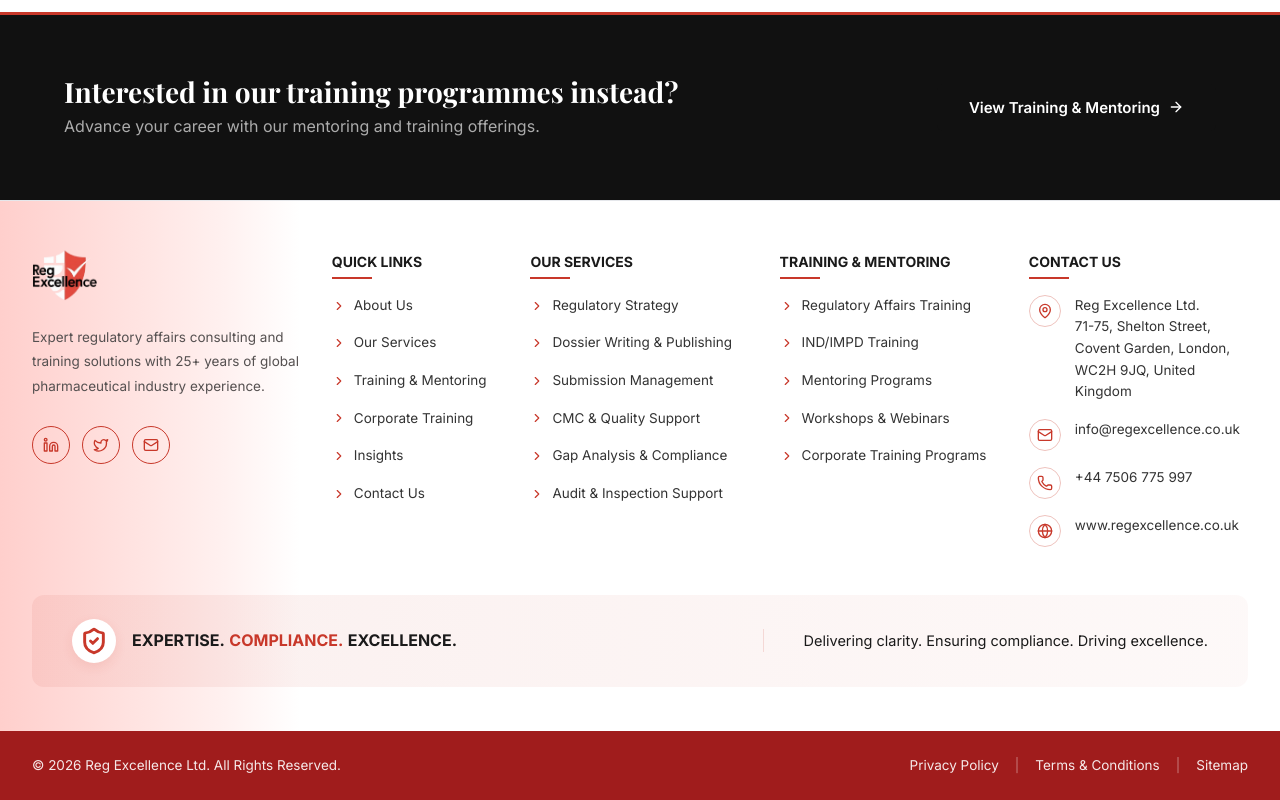
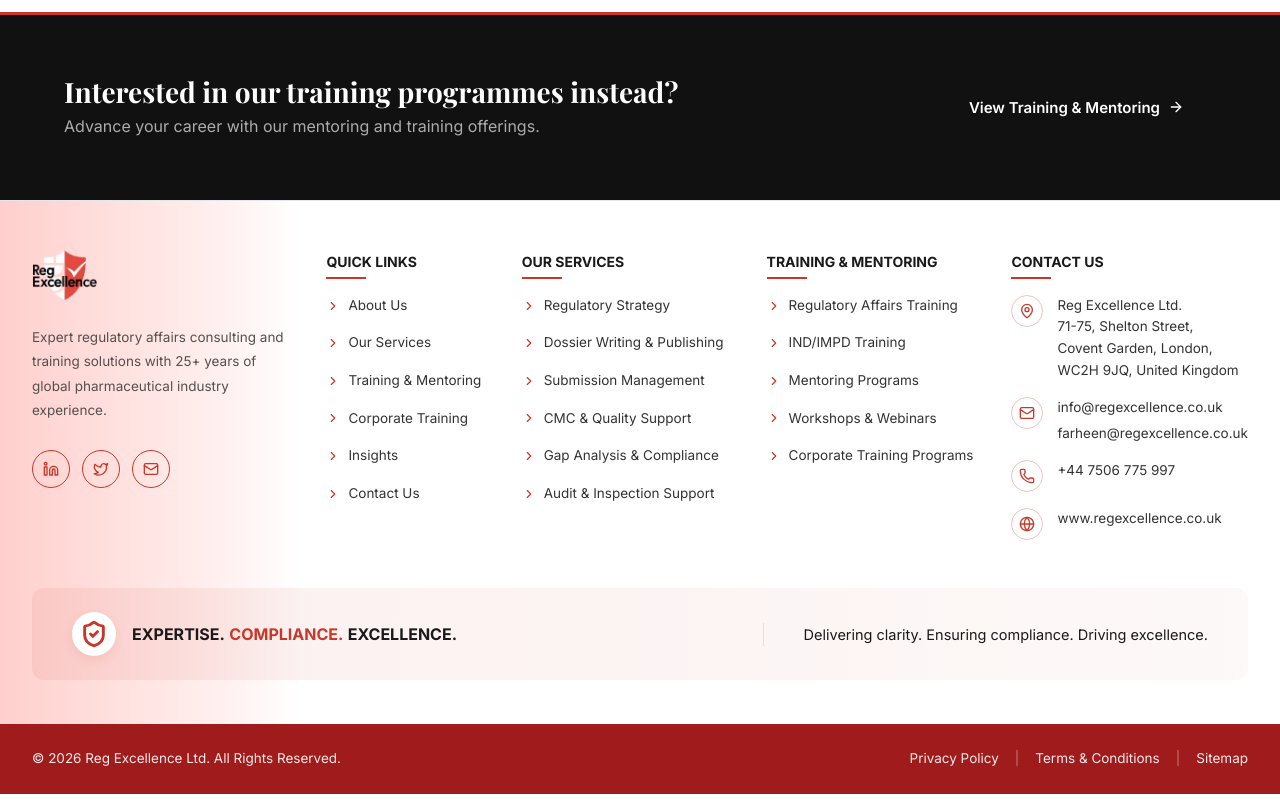
Before and after one commit to yaswanth3987/reg-excellence-new, a React (Vite) app: page /careers in a window 1280 px wide. Shown: the part 2683-3483 px from the top of the page. Built offline with nearby package versions, Linux system fonts and the light colour scheme; no server answers.

Commit message:
Add farheen@regexcellence.co.uk under email details

```diff
--- a/src/components/Footer.jsx
+++ b/src/components/Footer.jsx
@@ -72,7 +72,10 @@
                 </li>
                 <li>
                   <div className="contact-icon-wrapper"><Mail size={16} /></div>
-                  <span>info@regexcellence.co.uk</span>
+                  <div style={{ display: 'flex', flexDirection: 'column', gap: '4px' }}>
+                    <a href="mailto:info@regexcellence.co.uk" style={{ color: '#333333', textDecoration: 'none' }}>info@regexcellence.co.uk</a>
+                    <a href="mailto:farheen@regexcellence.co.uk" style={{ color: '#333333', textDecoration: 'none' }}>farheen@regexcellence.co.uk</a>
+                  </div>
                 </li>
                 <li>
                   <div className="contact-icon-wrapper"><Phone size={16} /></div>
--- a/src/pages/HomePage.jsx
+++ b/src/pages/HomePage.jsx
@@ -533,9 +533,14 @@
     >
       <div className={`floating-contact-tooltip${hovered ? ' visible' : ''}`}>
         <div className="fct-title">Contact Us</div>
-        <div className="fct-row">
-          <Mail size={13} />
-          <a href="mailto:admin@regexcellence.co.uk">admin@regexcellence.co.uk</a>
+        <div className="fct-row" style={{ display: 'flex', flexDirection: 'column', alignItems: 'flex-start', gap: '4px' }}>
+          <div style={{ display: 'flex', alignItems: 'center', gap: '8px' }}>
+            <Mail size={13} />
+            <a href="mailto:admin@regexcellence.co.uk">admin@regexcellence.co.uk</a>
+          </div>
+          <div style={{ display: 'flex', alignItems: 'center', gap: '8px', paddingLeft: '21px' }}>
+            <a href="mailto:farheen@regexcellence.co.uk">farheen@regexcellence.co.uk</a>
+          </div>
         </div>
         <div className="fct-row">
           <Phone size={13} />
```
